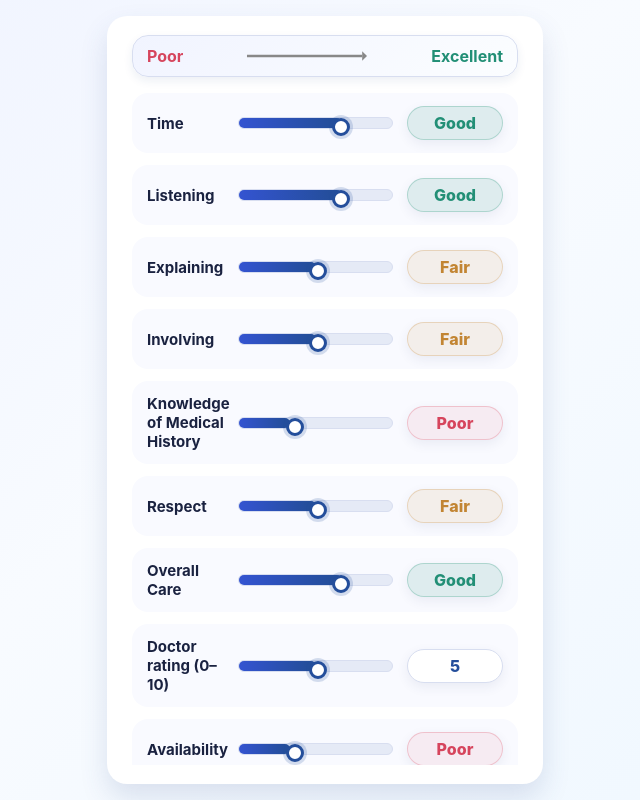
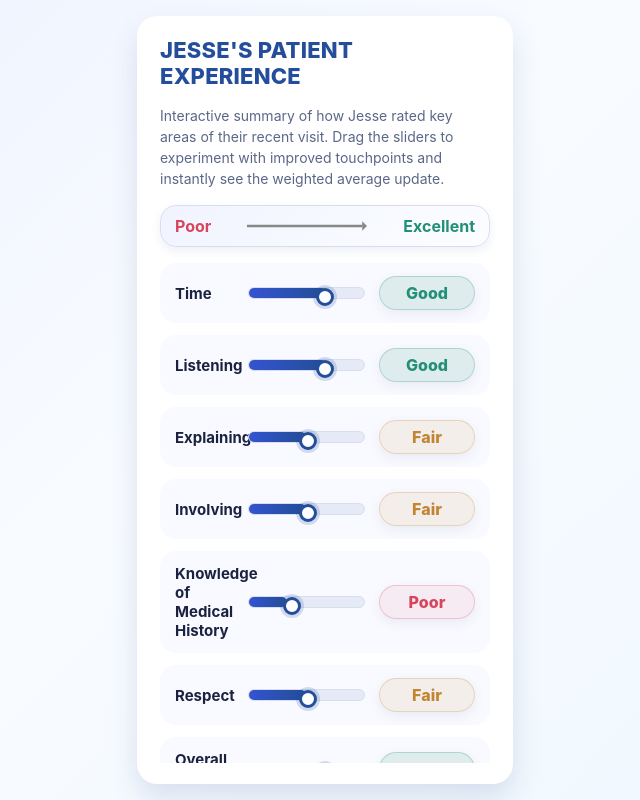
Before and after one commit to AlexeyVorobiev/htmldiag, a plain HTML site: page index.html in a window 1280 px wide. Shown: the whole page, without its empty margins (315-955 px from the left). Drawn offline with Linux system fonts and the light colour scheme.

Commit message:
Adjust layout for 400x800 iframe

```diff
--- a/index.html
+++ b/index.html
@@ -20,14 +20,16 @@
       --radius-sm:999px;
     }
     *{box-sizing:border-box}
-    html,body{height:100%}
-    body{margin:0;background:var(--bg);height:100%;max-width:460px;max-height:800px;width:100%;display:flex;align-items:center;justify-content:center;padding:16px 12px;font-family:"Inter",system-ui,-apple-system,"Segoe UI",Roboto,Arial,sans-serif;color:var(--text-primary);overflow:hidden;margin-left:auto;margin-right:auto}
-    #_app{width:100%;max-width:100%;background:var(--card-bg);padding:18px 24px;border-radius:var(--radius-lg);box-shadow:var(--shadow);border:1px solid rgba(255,255,255,.7);display:flex;flex-direction:column;gap:16px;height:100%;max-height:100%;min-height:0;overflow:hidden}
+    html,body{height:100%;width:100%}
+    body{margin:0;background:var(--bg);max-width:400px;max-height:800px;width:100%;height:100%;display:flex;align-items:center;justify-content:center;padding:16px 12px;font-family:"Inter",system-ui,-apple-system,"Segoe UI",Roboto,Arial,sans-serif;color:var(--text-primary);overflow:hidden;margin-left:auto;margin-right:auto}
+    #_app{width:100%;max-width:100%;background:var(--card-bg);padding:20px 22px;border-radius:var(--radius-lg);box-shadow:var(--shadow);border:1px solid rgba(255,255,255,.7);display:flex;flex-direction:column;gap:16px;height:100%;max-height:100%;min-height:0;overflow:hidden}
+    ._ttl{margin:0;font-size:22px;font-weight:800;letter-spacing:.01em;color:var(--accent-strong)}
+    ._sub{margin:0;color:var(--text-muted);font-size:14px;line-height:1.5}
     ._legend{display:flex;align-items:center;gap:12px;margin:0;flex-shrink:0;background:linear-gradient(135deg,#f1f4ff,#fbfdff);border:1px solid var(--border);padding:10px 14px;border-radius:16px;color:var(--text-muted);box-shadow:0 4px 10px rgba(31,62,125,.08)}
     ._legend ._poor, ._legend ._excel{font-weight:700}
     ._legend ._poor{color:#d6455d}
     ._legend ._excel{margin-left:auto;font-weight:700;color:#228f76}
-    ._legend svg{flex:1;min-width:140px;height:12px}
+    ._legend svg{flex:1;min-width:120px;height:12px}
 
     ._bars{display:flex;flex-direction:column;gap:12px;overflow:auto;padding-right:6px;margin-right:-6px;flex:1;min-height:0}
     ._row{display:grid;grid-template-columns:minmax(0,1.25fr) minmax(0,2.5fr) minmax(96px,1fr);gap:14px;align-items:center;padding:12px 14px;border-radius:16px;transition:transform .2s ease,box-shadow .2s ease;background:#f9faff;border:1px solid transparent}
@@ -54,7 +56,7 @@
     ._rng:focus::-webkit-slider-thumb,._rng:hover::-webkit-slider-thumb{transform:scale(1.15);box-shadow:0 0 0 5px rgba(52,84,209,.25)}
     ._rng:focus::-moz-range-thumb,._rng:hover::-moz-range-thumb{transform:scale(1.15);box-shadow:0 0 0 5px rgba(52,84,209,.25)}
 
-    @media (max-width:460px){
+    @media (max-width:420px){
       body{padding:12px 10px}
       #_app{padding:18px 18px;gap:12px}
       ._legend{margin-bottom:12px}
@@ -68,6 +70,8 @@
 </head>
 <body>
 <div class="_w" id="_app">
+  <h1 class="_ttl">JESSE'S PATIENT EXPERIENCE</h1>
+  <p class="_sub">Interactive summary of how Jesse rated key areas of their recent visit. Drag the sliders to experiment with improved touchpoints and instantly see the weighted average update.</p>
   <div class="_legend">
     <span class="_poor">Poor</span>
     <svg viewBox="0 0 100 10" aria-hidden="true">
```
